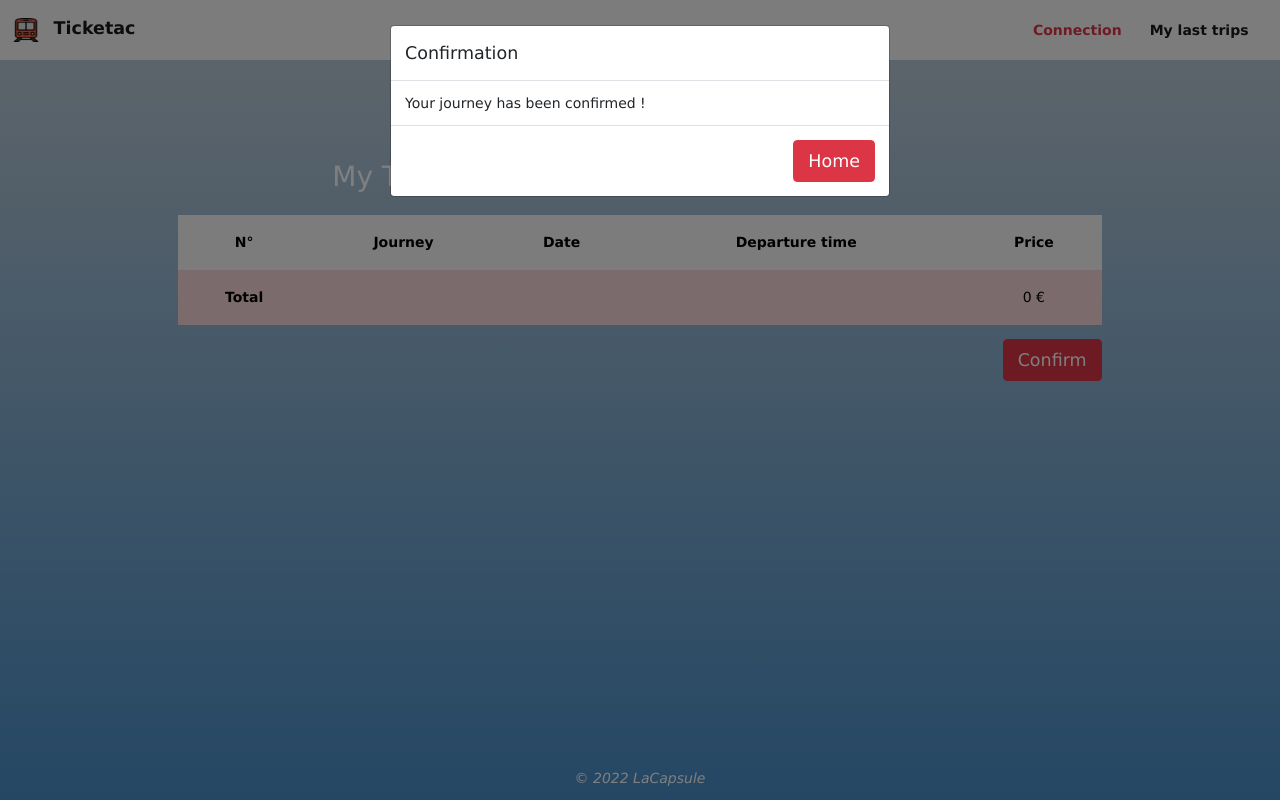
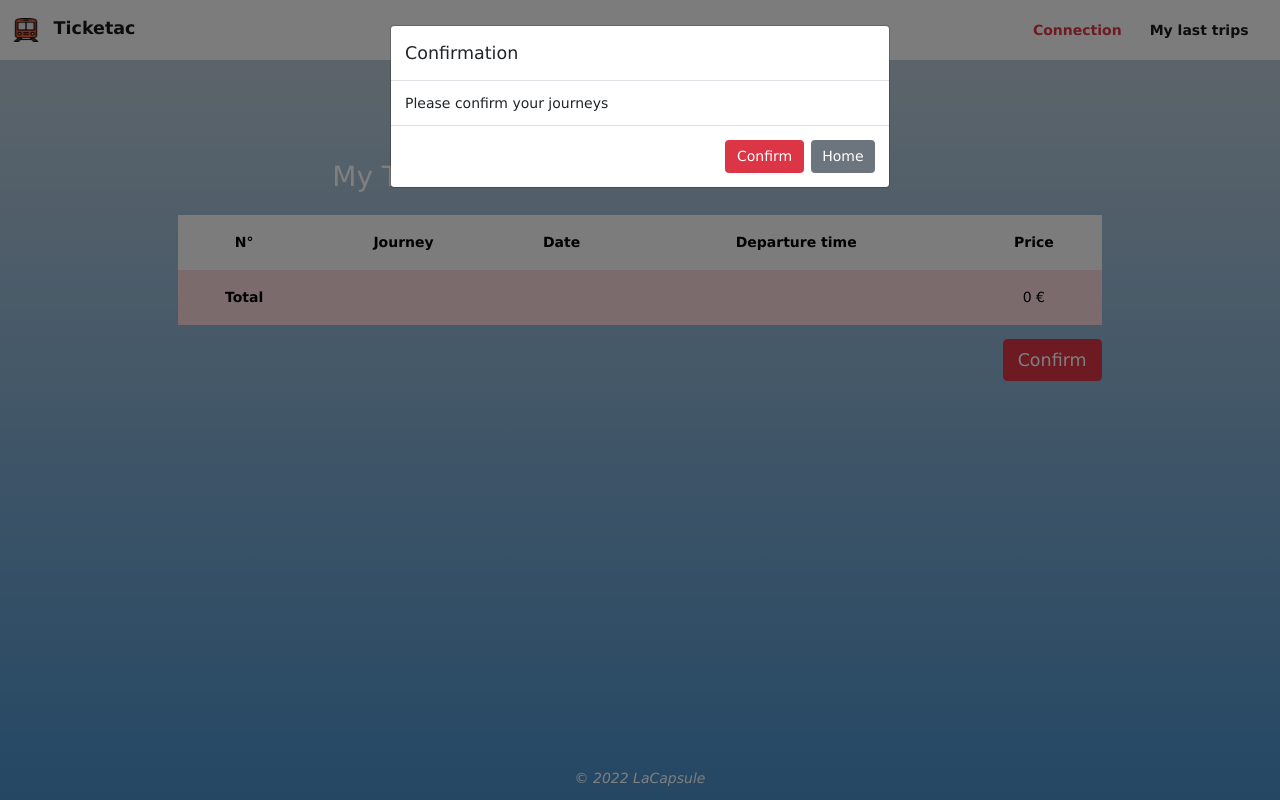
Before and after one commit to ABiteOfSorrow/ticketac, a Node server app: template views/basket.ejs in a window 1280 px wide, after a click on "Confirm". Run offline with Node 20, Linux system fonts and the light colour scheme; the template is opened without the code that fills it, so the values that code supplies are empty; some libraries are stand-ins or nearby versions.

Commit message:
views - Changed modal message in basket page

```diff
--- a/models/user.js
+++ b/models/user.js
@@ -4,7 +4,8 @@ var userSchema = mongoose.Schema({
     name: String,
     firstName: String,
     email: String,
-    password: String
+    password: String,
+    journeys: [{ type: mongoose.Schema.Types.ObjectId, ref:'journeys' }]
   });
 
   var userModel = mongoose.model('user', userSchema);
--- a/views/basket.ejs
+++ b/views/basket.ejs
@@ -64,10 +64,11 @@
                                     <h5 class="modal-title" id="exampleModalLabel">Confirmation</h5>
                                 </div>
                                 <div class="modal-body">
-                                    Your journey has been confirmed !
+                                    Please confirm your journeys
                                 </div>
                                 <div class="modal-footer">
-                                    <a href="/homepage"><button type="button" class="btn btn-danger btn-lg" data-dismiss="modal">Home</button></a>
+                                    <a href="/confirm-basket"><button type="button" class="btn btn-danger">Confirm</button></a>
+                                    <a href="/homepage"><button type="button" class="btn btn-secondary" data-dismiss="modal">Home</button></a>
                                 </div>
                             </div>
                         </div>
```
